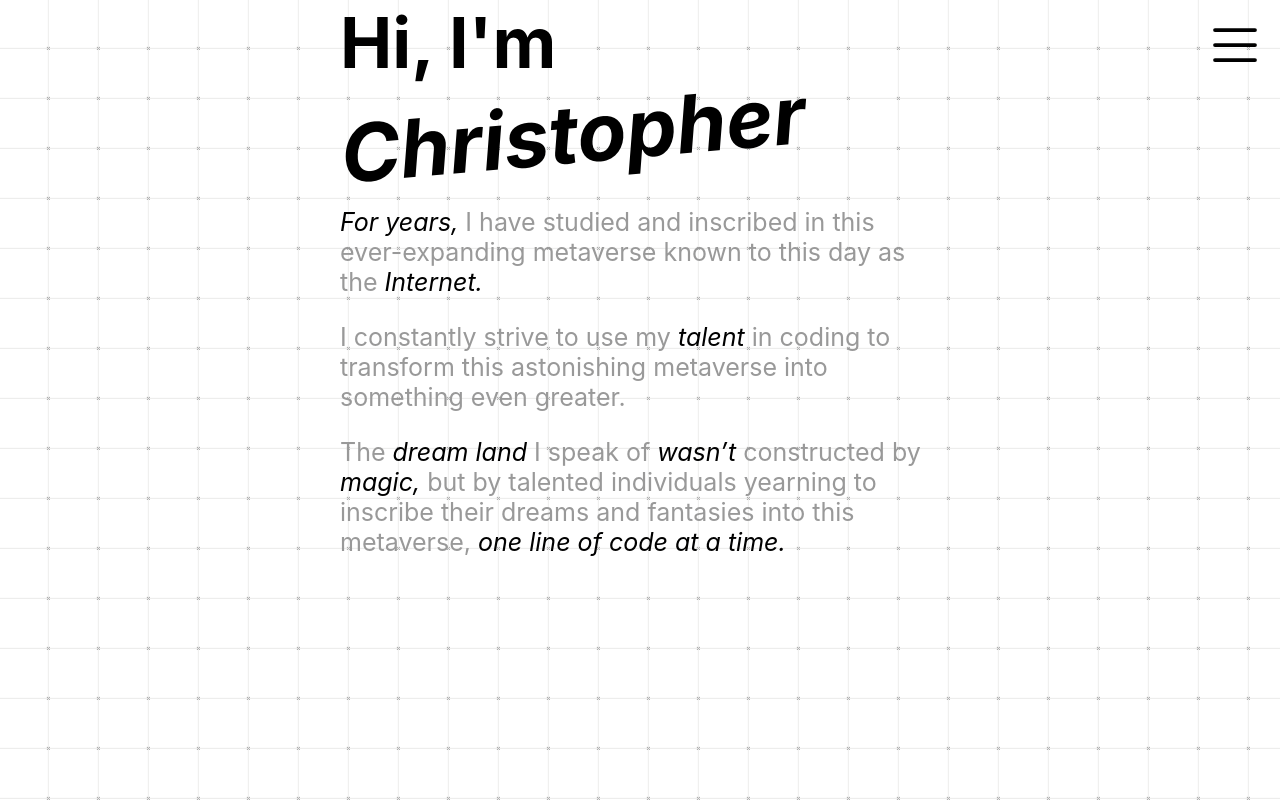
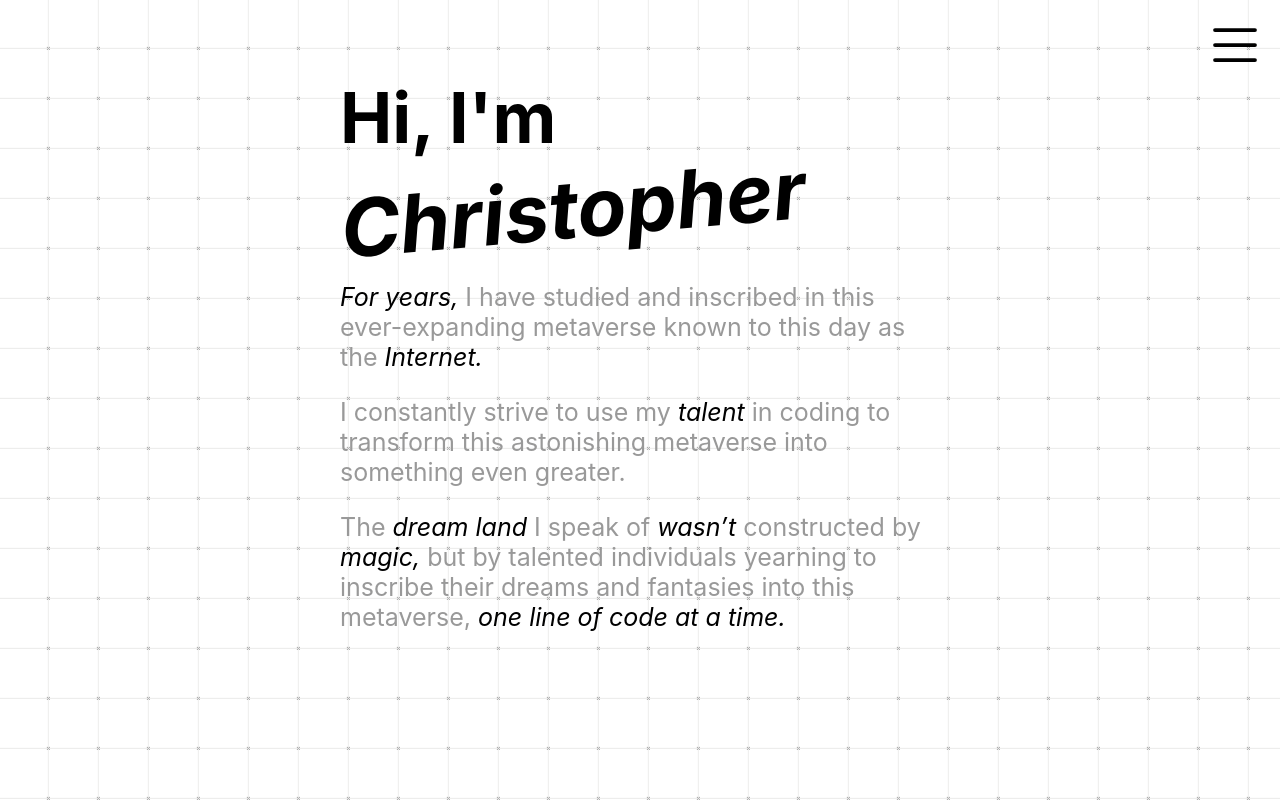
Before and after one commit to ChristopherBenton145/portfolio-website, a React (Create React App) app: page / in a window 1280 px wide. Built offline with nearby package versions, Linux system fonts and the light colour scheme; a web font is replaced by a local one.

Commit message:
Slight updates to the css and updated the README

```diff
--- a/src/routes/Home/Home.scss
+++ b/src/routes/Home/Home.scss
@@ -1,7 +1,7 @@
 .home {
   .container {
+    margin: auto;
     margin-top: 75px;
-    margin: auto;
     width: 350px;
 
     h1 {
```
Also changed, not shown: 1 other file (tests, documents, lock files or other folders).
